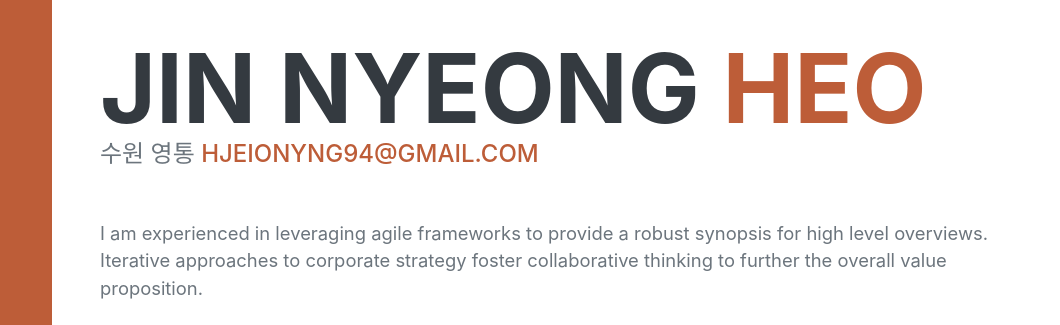
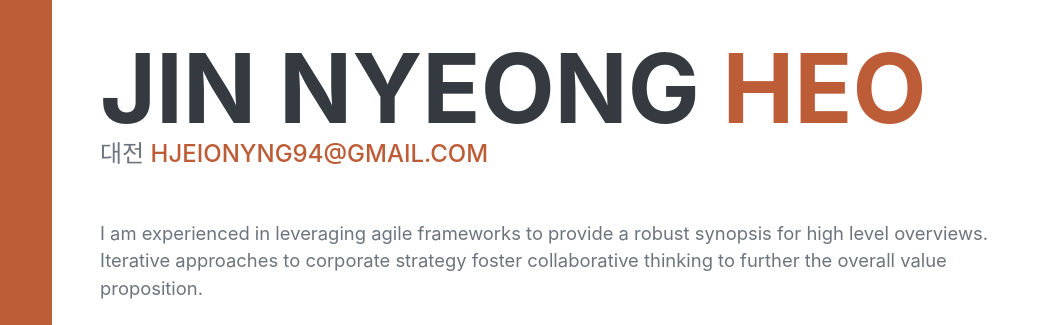
Before and after one commit to jnheo1216/jnheo1216.github.io, a plain HTML site: page index.html in a window 1280 px wide. Shown: the part 177-502 px from the top of the page, 220-1280 px from the left. Drawn offline with nearby package versions, Linux system fonts and the light colour scheme; a web font is replaced by a local one.

Commit message:
Update index.html

```diff
--- a/index.html
+++ b/index.html
@@ -44,7 +44,7 @@
                         <span class="text-primary">Heo</span>
                     </h1>
                     <div class="subheading mb-5">
-                        수원 영통
+                        대전
                         <a href="mailto:hjeionyng94@gmail.com">hjeionyng94@gmail.com</a>
                     </div>
                     <p class="lead mb-5">I am experienced in leveraging agile frameworks to provide a robust synopsis for high level overviews. Iterative approaches to corporate strategy foster collaborative thinking to further the overall value proposition.</p>
```
